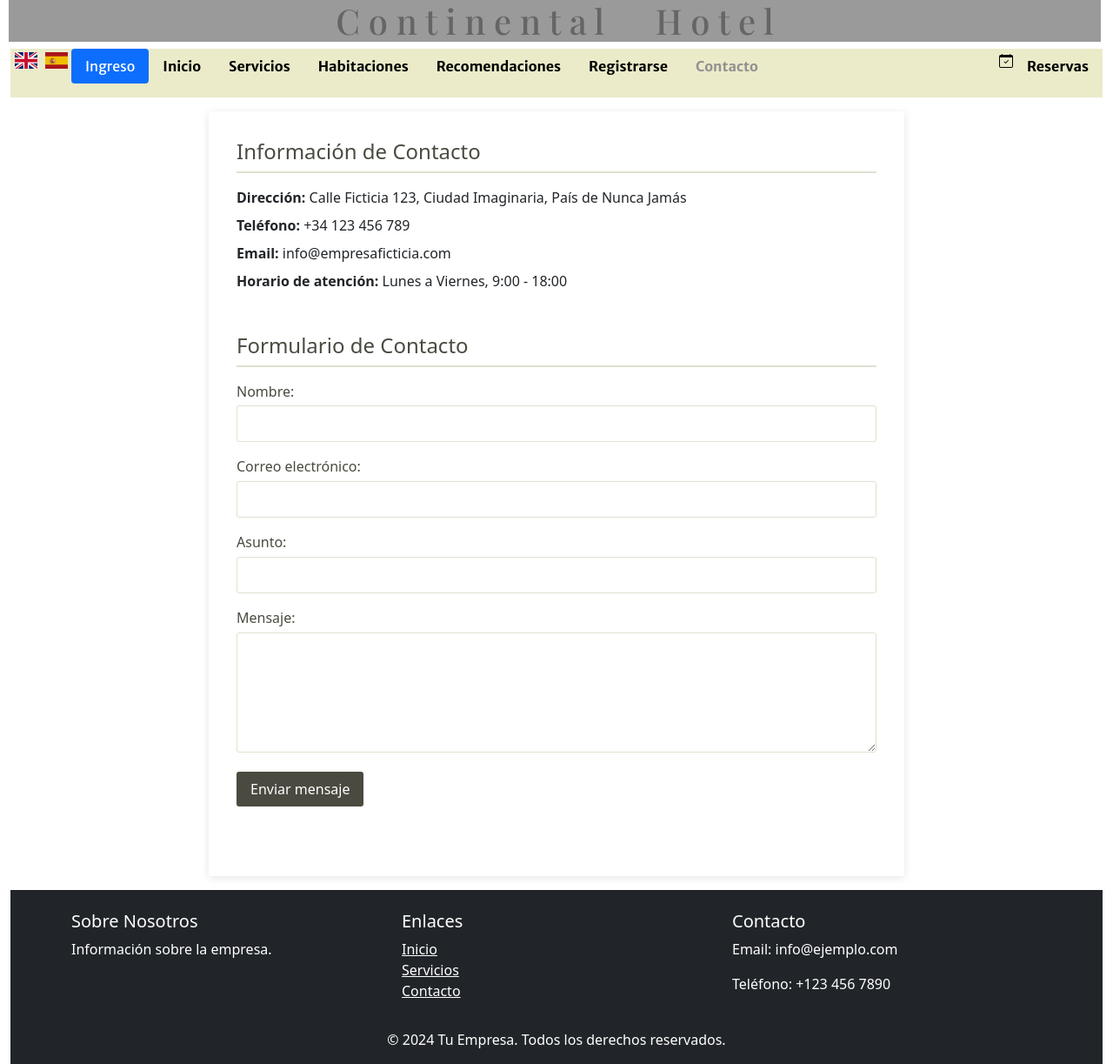
After one commit to valensarnari/BouSys, a PHP site: page /hotel/pages/contacto.html in a window 1280 px wide. The commit adds this page. Shown: the whole page at 87% size. Run offline with PHP 8.4, Linux system fonts and the light colour scheme; some web fonts are replaced.

Commit message:
Agregue pagina de contacto y arregle lo de MercadoPago nuevamente

```diff
--- a/index.php
+++ b/index.php
@@ -98,6 +98,11 @@ include("codigo/sigin.php");
         <li class="nav-item ">
             <a class="nav-link right" href="codigo/cliente/RegistroCliente.php"><!---ingreso por primera vez -->
                 <p data-section="nav" data-value="signup">Registrarse</p>
+            </a>
+        </li>
+        <li class="nav-item ">
+            <a class="nav-link right" href="pages/contacto.html">
+                <p data-section="nav" data-value="signup">Contacto</p>
             </a>
         </li>
         <li class="nav-item ms-auto">
--- /dev/null
+++ b/pages/contacto.html
@@ -0,0 +1,126 @@
+<!doctype html>
+<html lang="en">
+
+<head>
+    <meta charset="utf-8">
+    <meta name="viewport" content="width=device-width, initial-scale=1">
+    <link href="https://cdn.jsdelivr.net/npm/bootstrap@5.0.2/dist/css/bootstrap.min.css" rel="stylesheet"
+        integrity="sha384-EVSTQN3/azprG1Anm3QDgpJLIm9Nao0Yz1ztcQTwFspd3yD65VohhpuuCOmLASjC" crossorigin="anonymous">
+    <link href="../styles.css" rel="stylesheet">
+    <script src="../script.js"></script>
+    <link rel="icon" type="image/svg+xml" href="../icons/suitcase.png">
+    <title>Opinions</title>
+</head>
+
+<body class="container-fluid">
+    <!-------------------------------------------------------Titulo top------------------------------>
+    <header class="row top-title">
+        <h1>C o n t i n e n t a l&nbsp&nbsp&nbsp&nbsp&nbsp H o t e l</h1>
+    </header>
+    <!---------------------------------------------MENÚ------------------------------------------------------------->
+    <ul class="nav nav-pills menuPages">
+        <div class="flags">
+            <div id="flags" class="flags_item" data-language="en"><img src="../icons/gb.svg"></div>
+            <div id="flag-es" class="flags_item_es" data-language="es"><img src="../icons/es.svg"></div>
+        </div>
+        <li class="nav-item">
+            <button type="button" class="nav-link active" data-bs-toggle="modal" data-bs-target="#ingresar">
+                Ingreso
+            </button>
+        </li>
+        <li class="nav-item">
+            <a class="nav-link " aria-current="page" href="../index.php" data-section="nav"
+                data-value="home">Inicio</a>
+        </li>
+        <li class="nav-item">
+            <a class="nav-link" href="../pages/services.html" data-section="nav" data-value="services">Servicios</a>
+        </li>
+        <li class="nav-item">
+            <a class="nav-link" href="../pages/rooms.html" data-section="nav" data-value="rooms">Habitaciones</a>
+        </li>
+        <li class="nav-item">
+            <a class="nav-link" href="../pages/recommendations.html" data-section="nav"
+                data-value="recommendations">Recomendaciones</a>
+        </li>
+        <li class="nav-item ">
+            <a class="nav-link right" href="../codigo/cliente/RegistroCliente.php">
+                <p data-section="nav" data-value="signup">Registrarse</p>
+            </a>
+        </li>
+        <li class="nav-item">
+            <a class="nav-link disabled" href="contacto.html" tabindex="-1" aria-disabled="true" data-section="nav"
+                data-value="services">Contacto</a>
+        </li>
+        <li class="nav-item ms-auto">
+            <img src="../icons/calendar-check.svg"></a>
+        </li>
+        <li class="nav-item ">
+            <a class="nav-link right" href="receptions.php">
+                <p data-section="nav" data-value="receptions">Reservas</p>
+            </a>
+        </li>
+    </ul>
+    <div class="contenedor-contacto">
+        <div class="informacion-contacto">
+            <h2>Información de Contacto</h2>
+            <ul>
+                <li><strong>Dirección:</strong> Calle Ficticia 123, Ciudad Imaginaria, País de Nunca Jamás</li>
+                <li><strong>Teléfono:</strong> +34 123 456 789</li>
+                <li><strong>Email:</strong> info@empresaficticia.com</li>
+                <li><strong>Horario de atención:</strong> Lunes a Viernes, 9:00 - 18:00</li>
+            </ul>
+        </div>
+        <div class="formulario-contacto">
+            <h2>Formulario de Contacto</h2>
+            <form action="#" method="post">
+                <div>
+                    <label for="nombre">Nombre:</label>
+                    <input type="text" id="nombre" name="nombre" required>
+                </div>
+                <div>
+                    <label for="email">Correo electrónico:</label>
+                    <input type="email" id="email" name="email" required>
+                </div>
+                <div>
+                    <label for="asunto">Asunto:</label>
+                    <input type="text" id="asunto" name="asunto" required>
+                </div>
+                <div>
+                    <label for="mensaje">Mensaje:</label>
+                    <textarea id="mensaje" name="mensaje" rows="5" required></textarea>
+                </div>
+                <div>
+                    <button type="submit">Enviar mensaje</button>
+                </div>
+            </form>
+        </div>
+    </div>
+        <!-------------------------------------footer----------------------------------------------------->
+        <footer class="bg-dark text-white pt-4">
+            <div class="container">
+                <div class="row">
+                    <div class="col-md-4">
+                        <h5>Sobre Nosotros</h5>
+                        <p>Información sobre la empresa.</p>
+                    </div>
+                    <div class="col-md-4">
+                        <h5>Enlaces</h5>
+                        <ul class="list-unstyled">
+                            <li><a href="#" class="text-white">Inicio</a></li>
+                            <li><a href="#" class="text-white">Servicios</a></li>
+                            <li><a href="#" class="text-white">Contacto</a></li>
+                        </ul>
+                    </div>
+                    <div class="col-md-4">
+                        <h5>Contacto</h5>
+                        <p>Email: info@ejemplo.com</p>
+                        <p>Teléfono: +123 456 7890</p>
+                    </div>
+                </div>
+                <div class="text-center py-3">
+                    © 2024 Tu Empresa. Todos los derechos reservados.
+                </div>
+            </div>
+        </footer>
+</body>
+</html>
--- a/pages/receptions.php
+++ b/pages/receptions.php
@@ -69,6 +69,11 @@ $preference->save();
         <li class="nav-item ">
             <a class="nav-link right" href="codigo/cliente/RegistroCliente.php">
                 <p data-section="nav" data-value="signup">Registrarse</p>
+            </a>
+        </li>
+        <li class="nav-item ">
+            <a class="nav-link right" href="contacto.html">
+                <p data-section="nav" data-value="signup">Contacto</p>
             </a>
         </li>
         <li class="nav-item ms-auto">
--- a/pages/recommendations.html
+++ b/pages/recommendations.html
@@ -46,6 +46,11 @@
         <li class="nav-item ">
             <a class="nav-link right" href="../codigo/cliente/RegistroCliente.php">
                 <p data-section="nav" data-value="signup">Registrarse</p>
+            </a>
+        </li>
+        <li class="nav-item "></li>
+            <a class="nav-link right" href="contacto.html">
+                <p data-section="nav" data-value="signup">Contacto</p>
             </a>
         </li>
         <li class="nav-item ms-auto">
--- a/pages/rooms.html
+++ b/pages/rooms.html
@@ -46,6 +46,11 @@
         <li class="nav-item ">
             <a class="nav-link right" href="../codigo/cliente/RegistroCliente.php">
                 <p data-section="nav" data-value="signup">Registrarse</p>
+            </a>
+        </li>
+        <li class="nav-item "></li>
+            <a class="nav-link right" href="contacto.html">
+                <p data-section="nav" data-value="signup">Contacto</p>
             </a>
         </li>
         <li class="nav-item ms-auto">
--- a/pages/services.html
+++ b/pages/services.html
@@ -48,6 +48,11 @@
         <li class="nav-item ">
             <a class="nav-link right" href="../codigo/cliente/RegistroCliente.php">
                 <p data-section="nav" data-value="signup">Registrarse</p>
+            </a>
+        </li>
+        <li class="nav-item "></li>
+            <a class="nav-link right" href="contacto.html">
+                <p data-section="nav" data-value="signup">Contacto</p>
             </a>
         </li>
         <li class="nav-item ms-auto">
--- a/styles.css
+++ b/styles.css
@@ -295,7 +295,78 @@ nav-link right {
   animation: spin 3s infinite linear;
   transform-style: preserve-3d;
 }
-/*--------------------------------------------------------------------------------------*/
+/*------------------------------------PAGE CONTACATO--------------------------------------------------*/
+.contenedor-contacto {
+    display: flex;
+    flex-direction: column;
+    max-width: 800px;
+    margin: 1rem auto;
+    padding: 2rem;
+    background-color: #ffffff;
+    box-shadow: 0 2px 10px rgba(0,0,0,0.1);
+}
+
+.informacion-contacto, .formulario-contacto {
+    margin-bottom: 2rem;
+}
+
+h2 {
+    color: #4a4a40;
+    font-size: 1.5rem;
+    margin-bottom: 1rem;
+    border-bottom: 2px solid #e0e0d1;
+    padding-bottom: 0.5rem;
+}
+
+.informacion-contacto ul {
+    list-style-type: none;
+    padding: 0;
+}
+
+.informacion-contacto li {
+    margin-bottom: 0.5rem;
+}
+
+.formulario-contacto form {
+    display: flex;
+    flex-direction: column;
+}
+
+.formulario-contacto div {
+    margin-bottom: 1rem;
+}
+
+.formulario-contacto label {
+    display: block;
+    margin-bottom: 0.3rem;
+    color: #4a4a40;
+}
+
+.formulario-contacto input,
+.formulario-contacto textarea {
+    width: 100%;
+    padding: 0.5rem;
+    border: 1px solid #e0e0d1;
+    border-radius: 3px;
+    font-size: 1rem;
+}
+
+.formulario-contacto button {
+    align-self: flex-start;
+    padding: 0.5rem 1rem;
+    background-color: #4a4a40;
+    color: white;
+    border: none;
+    border-radius: 3px;
+    cursor: pointer;
+    transition: background-color 0.3s ease;
+    font-size: 1rem;
+}
+
+.formulario-contacto button:hover {
+    background-color: #5c5c4f;
+}
+
 /*----------------pseudo - class-----------------*/
 @keyframes spin {
   from {
@@ -325,11 +396,3 @@ nav-link right {
     color: black;
   }
 }
-@media (max-width: 630px) {
-  /*Samsung S20*/
-  .text_entry {
-    flex-wrap: wrap;
-    flex-direction: column;
-    font-size: 15px;
-  }
-}
```
Also changed, not shown: 1 other file.
